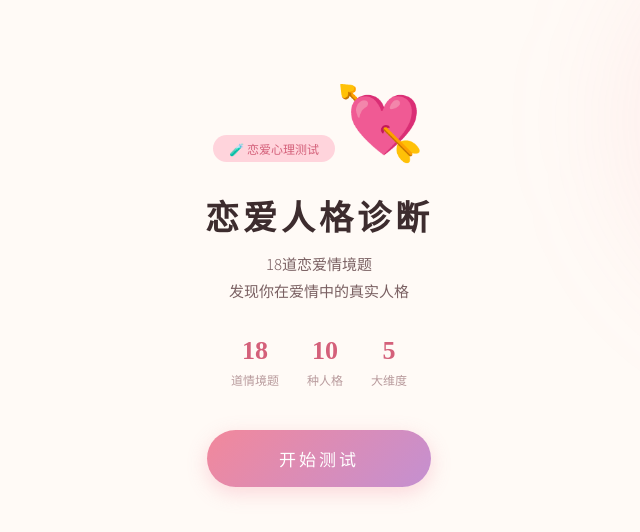
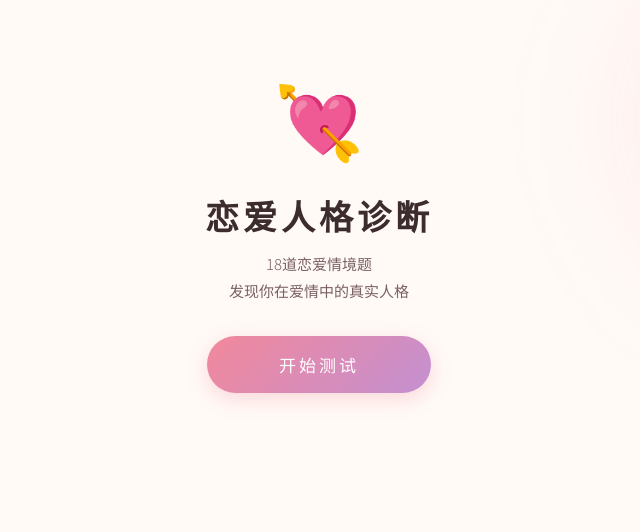
Before and after one commit to reeselee7424-stack/love-test, a plain HTML site: page djsXjw4Rkkp4tVthtAN6/index.html in a window 1280 px wide. Shown: the whole page, without its empty margins (321-961 px from the left). Drawn offline with Linux system fonts and the light colour scheme; a web font is replaced by a local one.

Commit message:
Update index.html

```diff
--- a/djsXjw4Rkkp4tVthtAN6/index.html
+++ b/djsXjw4Rkkp4tVthtAN6/index.html
@@ -47,7 +47,7 @@
 <body>
 <div class="orb o1"></div><div class="orb o2"></div>
 <div class="wrap">
-<div id="p1" class="pg st on"><div class="st-badge">🧪 恋爱心理测试</div><div class="st-e">💘</div><h1 class="st-t">恋爱人格诊断</h1><p class="st-sub">18道恋爱情境题<br>发现你在爱情中的真实人格</p><div class="st-nums"><div class="st-n"><b>18</b><span>道情境题</span></div><div class="st-n"><b>10</b><span>种人格</span></div><div class="st-n"><b>5</b><span>大维度</span></div></div><button class="btn btn-go" onclick="begin()">开始测试</button></div>
+<div id="p1" class="pg st on"><div class="st-e">💘</div><h1 class="st-t">恋爱人格诊断</h1><p class="st-sub">18道恋爱情境题<br>发现你在爱情中的真实人格</p><button class="btn btn-go" onclick="begin()">开始测试</button></div>
 <div id="p2" class="pg"><div class="th"><div class="pt"><div class="pb" id="bar"></div></div><div class="tm"><span class="qn" id="qn"></span><span class="qt" id="qtt"></span></div></div><div class="qq" id="qq"></div><div class="os" id="os"></div></div>
 <div id="p3" class="pg rp"><div class="rc"><div class="re" id="Ie"></div><div class="rb">你的恋爱人格</div><div class="rn" id="In"></div><div class="rn2" id="Ien"></div><div class="rd" id="Id"></div><div class="rtg" id="It"></div><div class="dims" id="Idm"></div><div class="sec sec-match"><h4 id="Imt"></h4><p id="Imd"></p></div><div class="sec sec-warn"><h4 id="Iwt"></h4><p id="Iwd"></p></div><div class="sec sec-adv"><h4 id="Iat"></h4><p id="Iad"></p></div></div><div class="br"><button class="ba" onclick="again()">重新测试</button><button class="bs" id="sbtn" onclick="shr()">分享结果</button></div><p class="ft">长按截图分享给好友一起测试吧 🌸</p></div>
 </div>
```
